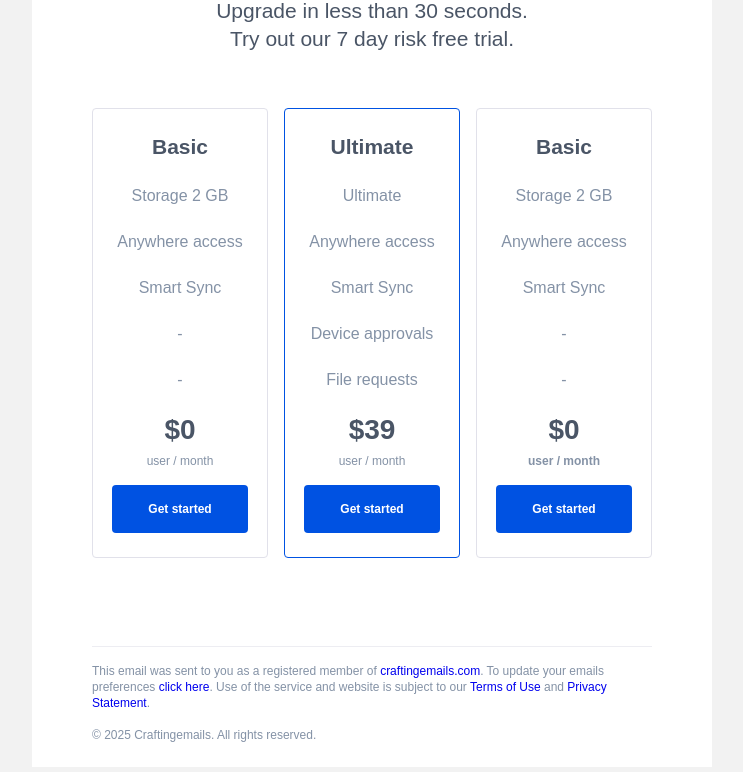
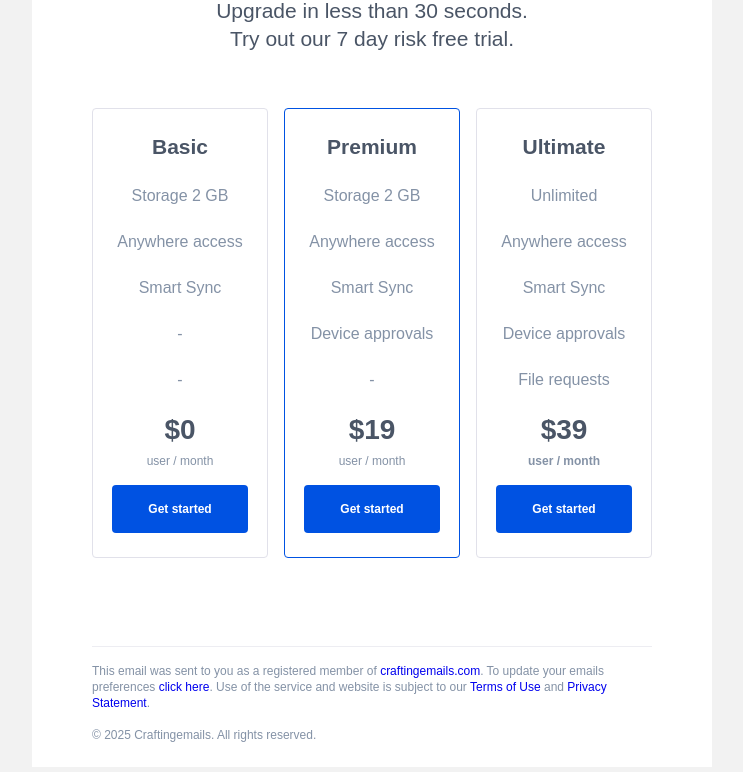
Before and after one commit to Bar-bar-bara/template_email_pricing, a plain HTML site: page index.html in a window 1280 px wide. Shown: the part 130-902 px from the top of the page, without its empty margins (268-1011 px from the left). Drawn offline with Linux system fonts and the light colour scheme.

Commit message:
add fix 3 table

```diff
--- a/index.html
+++ b/index.html
@@ -104,13 +104,13 @@
                                                             <tbody>
                                                                 <tr>
                                                                     <td>
-                                                                        <p style="font-family: Arial, Helvetica, sans-serif; font-size: 21px; line-height: 28px; font-weight: 700; color: #4A5566; padding-bottom: 24px;margin: 0; ">Ultimate</p>
-                                                                        <p style="font-family: Arial, Helvetica, sans-serif; font-size: 16px; line-height: 22px; font-weight: 400; color: #8492A6; padding-bottom: 24px;margin: 0;">Ultimate</p>
+                                                                        <p style="font-family: Arial, Helvetica, sans-serif; font-size: 21px; line-height: 28px; font-weight: 700; color: #4A5566; padding-bottom: 24px;margin: 0; ">Premium</p>
+                                                                        <p style="font-family: Arial, Helvetica, sans-serif; font-size: 16px; line-height: 22px; font-weight: 400; color: #8492A6; padding-bottom: 24px;margin: 0;">Storage 2 GB</p>
                                                                         <p style="font-family: Arial, Helvetica, sans-serif; font-size: 16px; line-height: 22px; font-weight: 400; color: #8492A6; padding-bottom: 24px;margin: 0;">Anywhere access</p>
                                                                         <p style="font-family: Arial, Helvetica, sans-serif; font-size: 16px; line-height: 22px; font-weight: 400; color: #8492A6;padding-bottom: 24px;margin: 0;">Smart Sync</p>
                                                                         <p style="font-family: Arial, Helvetica, sans-serif; font-size: 16px; line-height: 22px; font-weight: 400; color: #8492A6;padding-bottom: 24px;margin: 0;">Device approvals</p>
-                                                                        <p style="font-family: Arial, Helvetica, sans-serif; font-size: 16px; line-height: 22px; font-weight: 400; color: #8492A6;padding-bottom: 24px;margin: 0;">File requests</p>
-                                                                        <p style="font-family: Arial, Helvetica, sans-serif; font-size: 28px; line-height: 30px; font-weight: 700; color: #4A5566;padding-bottom: 8px;margin: 0;">$39</p>
+                                                                        <p style="font-family: Arial, Helvetica, sans-serif; font-size: 16px; line-height: 22px; font-weight: 400; color: #8492A6;padding-bottom: 24px;margin: 0;">-</p>
+                                                                        <p style="font-family: Arial, Helvetica, sans-serif; font-size: 28px; line-height: 30px; font-weight: 700; color: #4A5566;padding-bottom: 8px;margin: 0;">$19</p>
                                                                         <p style="font-family: Arial, Helvetica, sans-serif; font-size: 12px; line-height: 16px; font-weight: 400; color: #8492A6; padding-bottom: 16px; margin: 0;">user / month</p>
                                                                         <a href="#" style="font-family: Arial, Helvetica, sans-serif; font-size: 12px; font-weight: 700; background: #0052E2; border-radius: 4px; color: #FFFFFF; text-decoration: none; height: 48px; line-height: 48px; display: inline-block; width: 100%;">Get started</a>
                                                                     </td>
@@ -128,13 +128,13 @@
                                                             <tbody>
                                                                 <tr>
                                                                     <td>
-                                                                        <p style="font-family: Arial, Helvetica, sans-serif; font-size: 21px; line-height: 28px; font-weight: 700; color: #4A5566; padding-bottom: 24px;margin: 0; ">Basic</p>
-                                                                        <p style="font-family: Arial, Helvetica, sans-serif; font-size: 16px; line-height: 22px; font-weight: 400; color: #8492A6; padding-bottom: 24px;margin: 0;">Storage 2 GB</p>
+                                                                        <p style="font-family: Arial, Helvetica, sans-serif; font-size: 21px; line-height: 28px; font-weight: 700; color: #4A5566; padding-bottom: 24px;margin: 0; ">Ultimate</p>
+                                                                        <p style="font-family: Arial, Helvetica, sans-serif; font-size: 16px; line-height: 22px; font-weight: 400; color: #8492A6; padding-bottom: 24px;margin: 0;">Unlimited</p>
                                                                         <p style="font-family: Arial, Helvetica, sans-serif; font-size: 16px; line-height: 22px; font-weight: 400; color: #8492A6; padding-bottom: 24px;margin: 0;">Anywhere access</p>
                                                                         <p style="font-family: Arial, Helvetica, sans-serif; font-size: 16px; line-height: 22px; font-weight: 400; color: #8492A6;padding-bottom: 24px;margin: 0;">Smart Sync</p>
-                                                                        <p style="font-family: Arial, Helvetica, sans-serif; font-size: 16px; line-height: 22px; font-weight: 400; color: #8492A6;padding-bottom: 24px;margin: 0;">-</p>
-                                                                        <p style="font-family: Arial, Helvetica, sans-serif; font-size: 16px; line-height: 22px; font-weight: 400; color: #8492A6;padding-bottom: 24px;margin: 0;">-</p>
-                                                                        <p style="font-family: Arial, Helvetica, sans-serif; font-size: 28px; line-height: 30px; font-weight: 700; color: #4A5566;padding-bottom: 8px;margin: 0;">$0</p>
+                                                                        <p style="font-family: Arial, Helvetica, sans-serif; font-size: 16px; line-height: 22px; font-weight: 400; color: #8492A6;padding-bottom: 24px;margin: 0;">Device approvals</p>
+                                                                        <p style="font-family: Arial, Helvetica, sans-serif; font-size: 16px; line-height: 22px; font-weight: 400; color: #8492A6;padding-bottom: 24px;margin: 0;">File requests</p>
+                                                                        <p style="font-family: Arial, Helvetica, sans-serif; font-size: 28px; line-height: 30px; font-weight: 700; color: #4A5566;padding-bottom: 8px;margin: 0;">$39</p>
                                                                         <p style="font-family: Arial, Helvetica, sans-serif; font-size: 12px; line-height: 16px; font-weight: 700; color: #8492A6; padding-bottom: 16px; margin: 0;">user / month</p>
                                                                         <a href="#" style="font-family: Arial, Helvetica, sans-serif; font-size: 12px; font-weight: 700; background: #0052E2; border-radius: 4px; color: #FFFFFF; text-decoration: none; height: 48px; line-height: 48px; display: inline-block; width: 100%;">Get started</a>
                                                                     </td>
```
